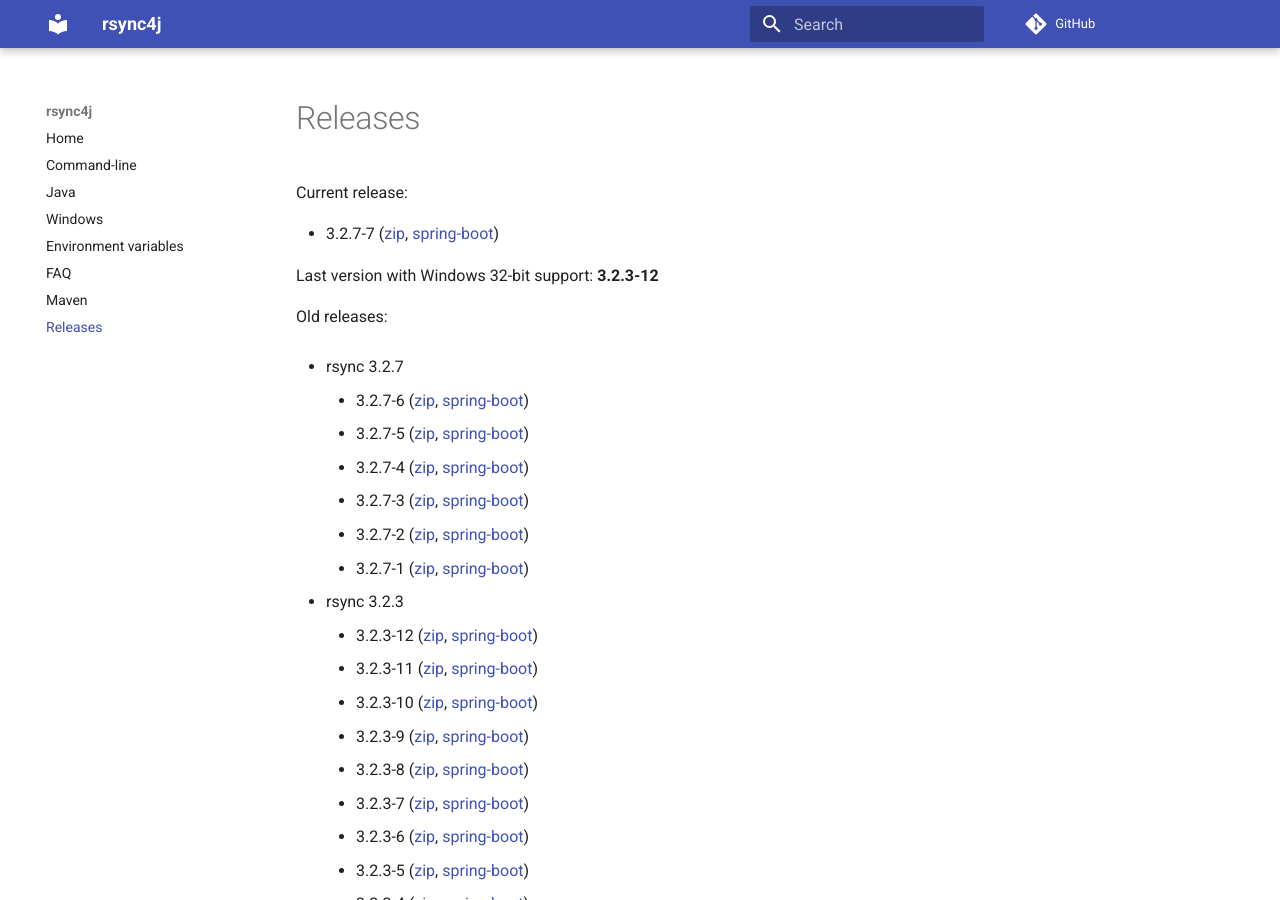
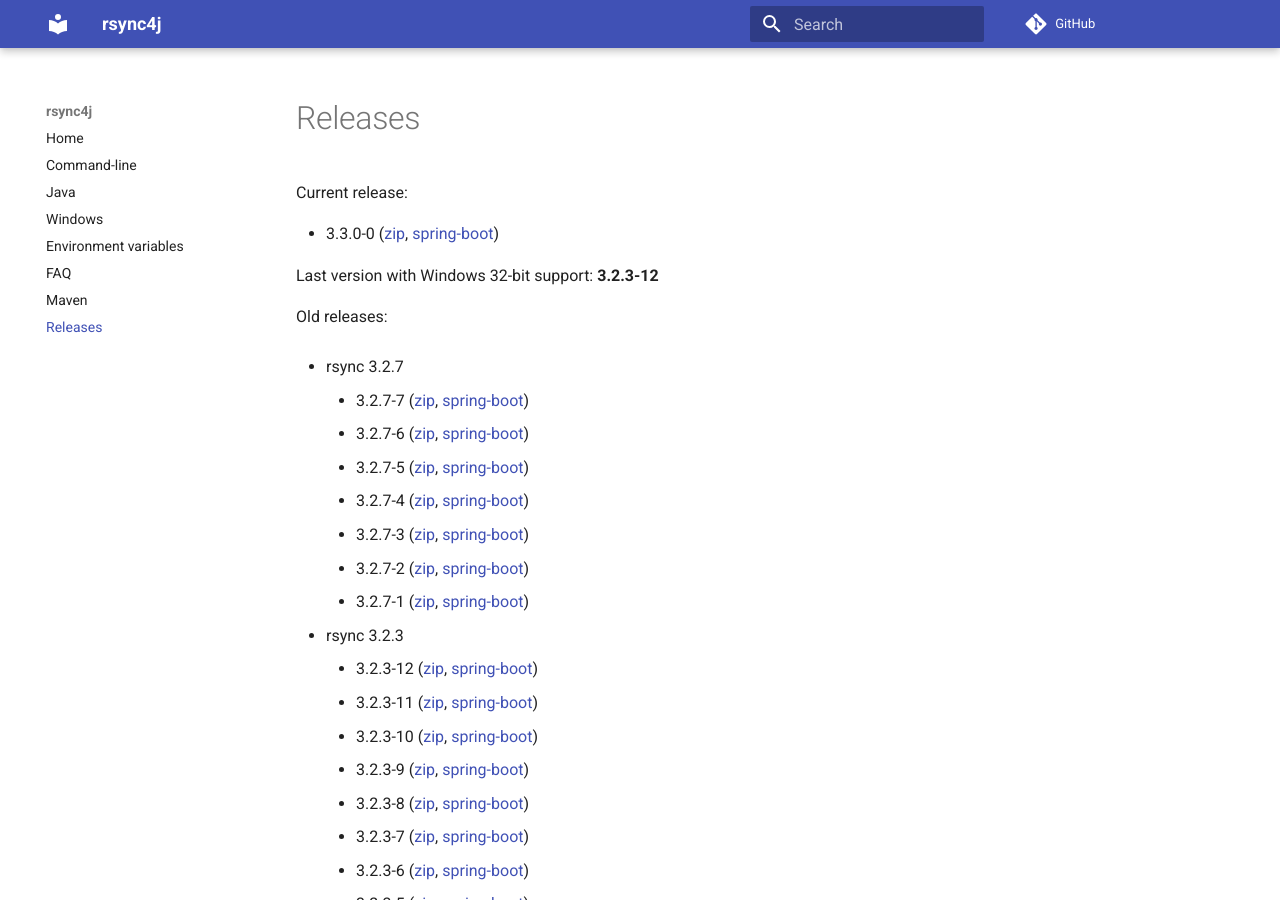
Before and after one commit to fracpete/rsync4j, an MkDocs documentation site: the page built from docs/releases.md, in a window 1280 px wide and 900 px high. Built offline with MkDocs 1.6.1 and Material for MkDocs 9.7.7, drawn with Linux system fonts in a browser that asks for light colours; comment, search, counter and statistics services are not loaded.

Commit message:
added 3.3.0-0 release

```diff
--- a/docs/releases.md
+++ b/docs/releases.md
@@ -1,6 +1,6 @@
 Current release:
 
-* 3.2.7-7 ([zip](https://github.com/fracpete/rsync4j/releases/download/rsync4j-pom-3.2.7-7/rsync4j-all-3.2.7-7-bin.zip), [spring-boot](https://github.com/fracpete/rsync4j/releases/download/rsync4j-pom-3.2.7-7/rsync4j-all-3.2.7-7-spring-boot.jar))
+* 3.3.0-0 ([zip](https://github.com/fracpete/rsync4j/releases/download/rsync4j-pom-3.3.0-0/rsync4j-all-3.3.0-0-bin.zip), [spring-boot](https://github.com/fracpete/rsync4j/releases/download/rsync4j-pom-3.3.0-0/rsync4j-all-3.3.0-0-spring-boot.jar))
 
 
 Last version with Windows 32-bit support: **3.2.3-12**
@@ -10,6 +10,7 @@
 
 * rsync 3.2.7
 
+    * 3.2.7-7 ([zip](https://github.com/fracpete/rsync4j/releases/download/rsync4j-pom-3.2.7-7/rsync4j-all-3.2.7-7-bin.zip), [spring-boot](https://github.com/fracpete/rsync4j/releases/download/rsync4j-pom-3.2.7-7/rsync4j-all-3.2.7-7-spring-boot.jar))
     * 3.2.7-6 ([zip](https://github.com/fracpete/rsync4j/releases/download/rsync4j-pom-3.2.7-6/rsync4j-all-3.2.7-6-bin.zip), [spring-boot](https://github.com/fracpete/rsync4j/releases/download/rsync4j-pom-3.2.7-6/rsync4j-all-3.2.7-6-spring-boot.jar))
     * 3.2.7-5 ([zip](https://github.com/fracpete/rsync4j/releases/download/rsync4j-pom-3.2.7-5/rsync4j-all-3.2.7-5-bin.zip), [spring-boot](https://github.com/fracpete/rsync4j/releases/download/rsync4j-pom-3.2.7-5/rsync4j-all-3.2.7-5-spring-boot.jar))
     * 3.2.7-4 ([zip](https://github.com/fracpete/rsync4j/releases/download/rsync4j-pom-3.2.7-4/rsync4j-all-3.2.7-4-bin.zip), [spring-boot](https://github.com/fracpete/rsync4j/releases/download/rsync4j-pom-3.2.7-4/rsync4j-all-3.2.7-4-spring-boot.jar))
```
Also changed, not shown: docs/maven.md (+1 -1 lines).
